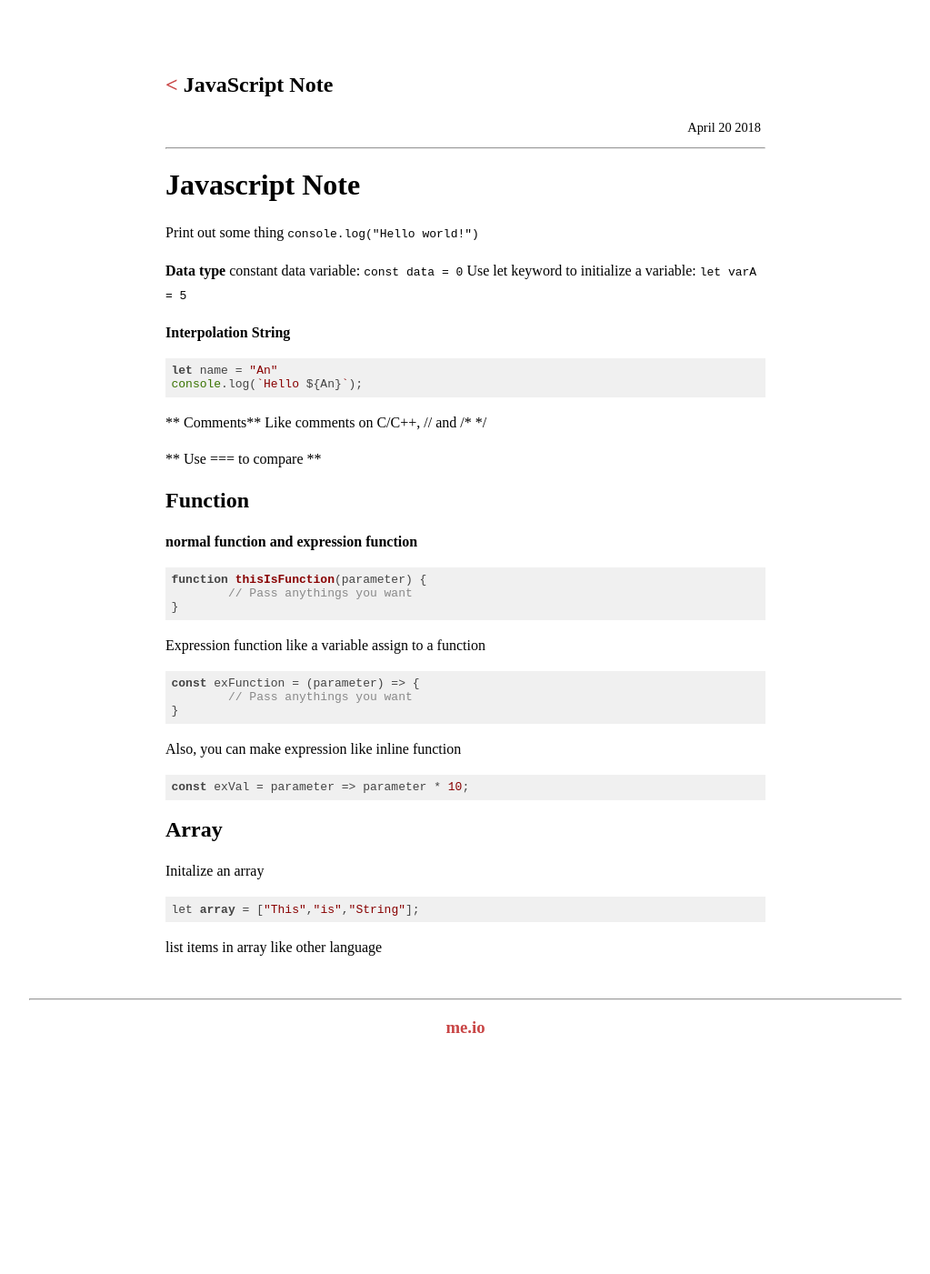
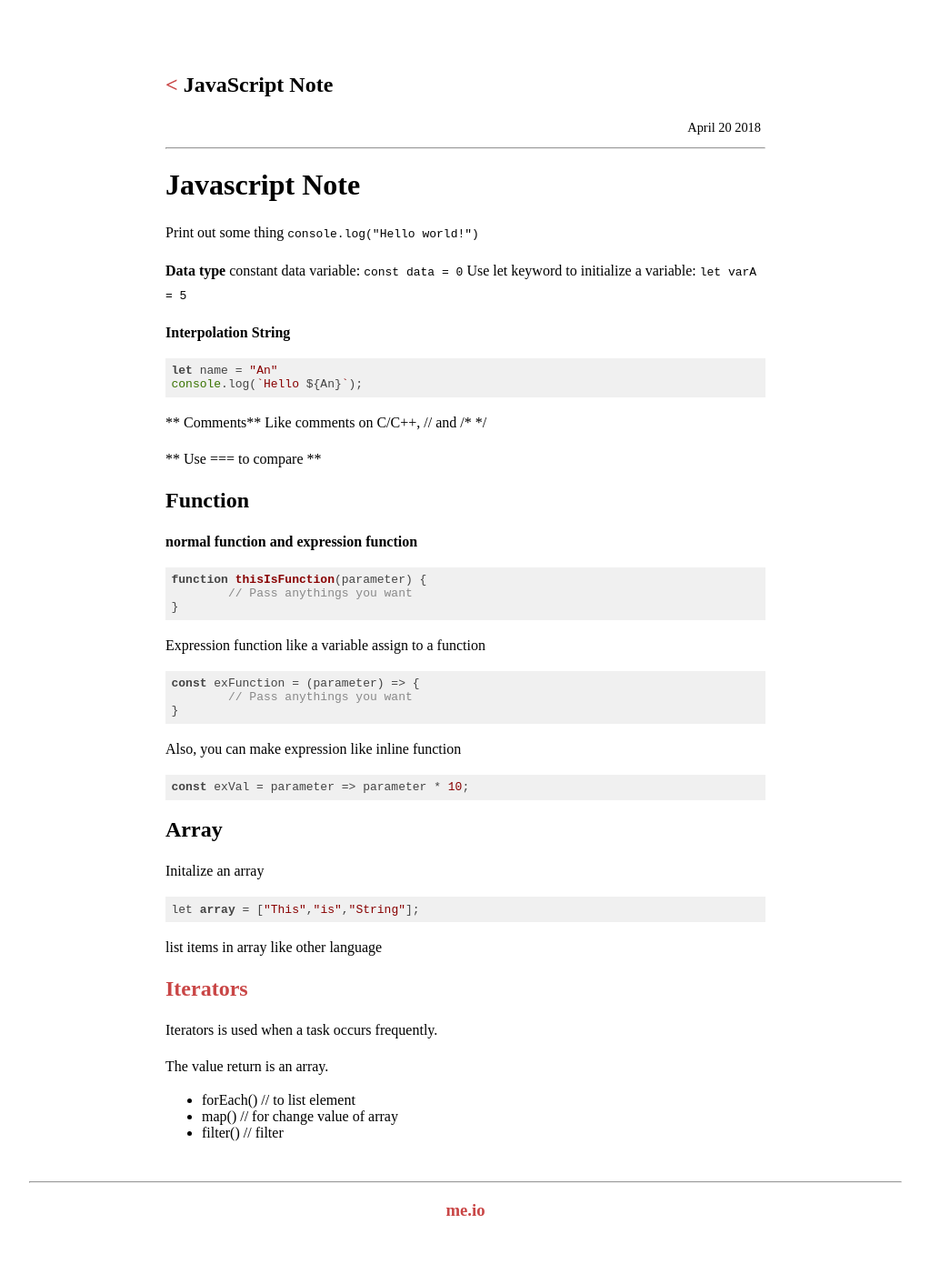
Before and after one commit to congdv/congdv.github.io, a Jekyll site: the page built from _posts/2018-04-20-javascript-note.md, in a window 1280 px wide. Shown: the whole page at 91% size, without its empty margins (128-1151 px from the left). Built offline with Jekyll 4.4.1, drawn with Linux system fonts in a browser that asks for light colours; before the commit the page ends 1200 px from its top, so only the background shows below that.

Commit message:
Update 2018-04-20-javascript-note.md

````diff
--- a/_posts/2018-04-20-javascript-note.md
+++ b/_posts/2018-04-20-javascript-note.md
@@ -53,3 +53,11 @@ Initalize an array
 let array = ["This","is","String"];
 ```
 list items in array like other language
+
+## [Iterators](https://developer.mozilla.org/en-US/docs/Web/JavaScript/Reference/Global_Objects/Array#Iteration_methods)
+Iterators is used when a task occurs frequently.
+
+The value return is an array.
+- forEach() // to list element
+- map() // for change value of array
+- filter() // filter
````
